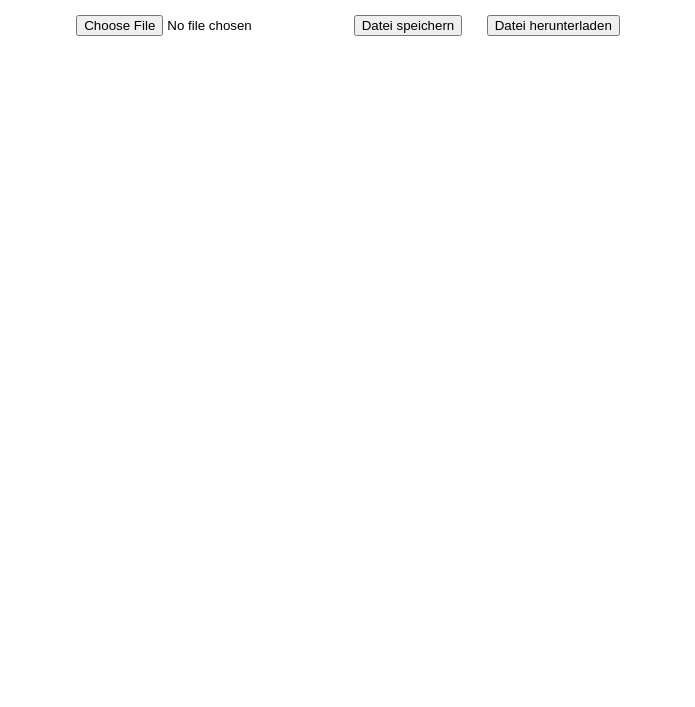
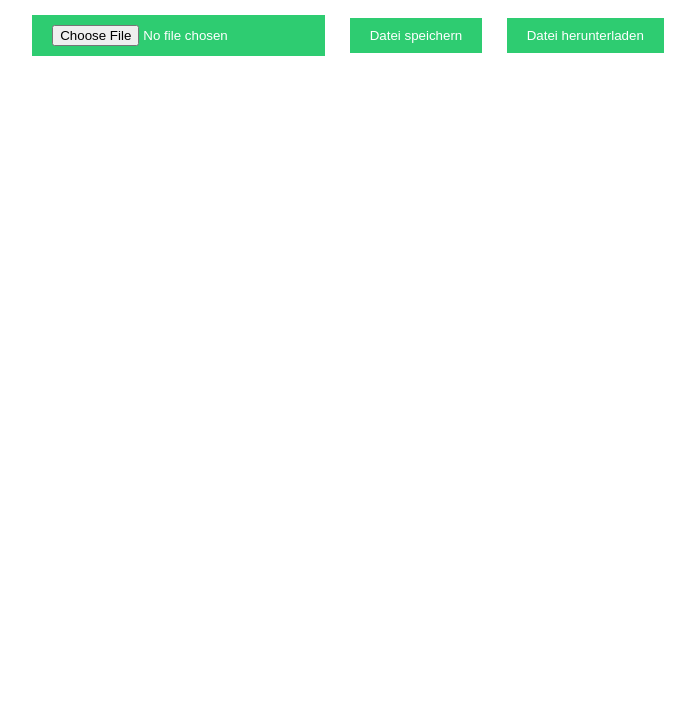
Before and after one commit to Redminer9630de/mickymaus, a plain HTML site: page index.html in a window 1280 px wide. Shown: the part 93-800 px from the top of the page, without its empty margins (292-987 px from the left). Drawn offline with Linux system fonts and the light colour scheme.

Commit message:
Update index.html

```diff
--- a/index.html
+++ b/index.html
@@ -6,7 +6,7 @@
     <title>Namefehlt</title>
     <style>
         body { font-family: Arial, sans-serif; text-align: center; margin: 50px; }
-        input, button { margin: 10px; }
+        input, button { background-color: #2ecc71; color: white; margin: 10px; padding: 10px 20px; border: none; cursor: pointer; }
     </style>
 </head>
 <body>
```
